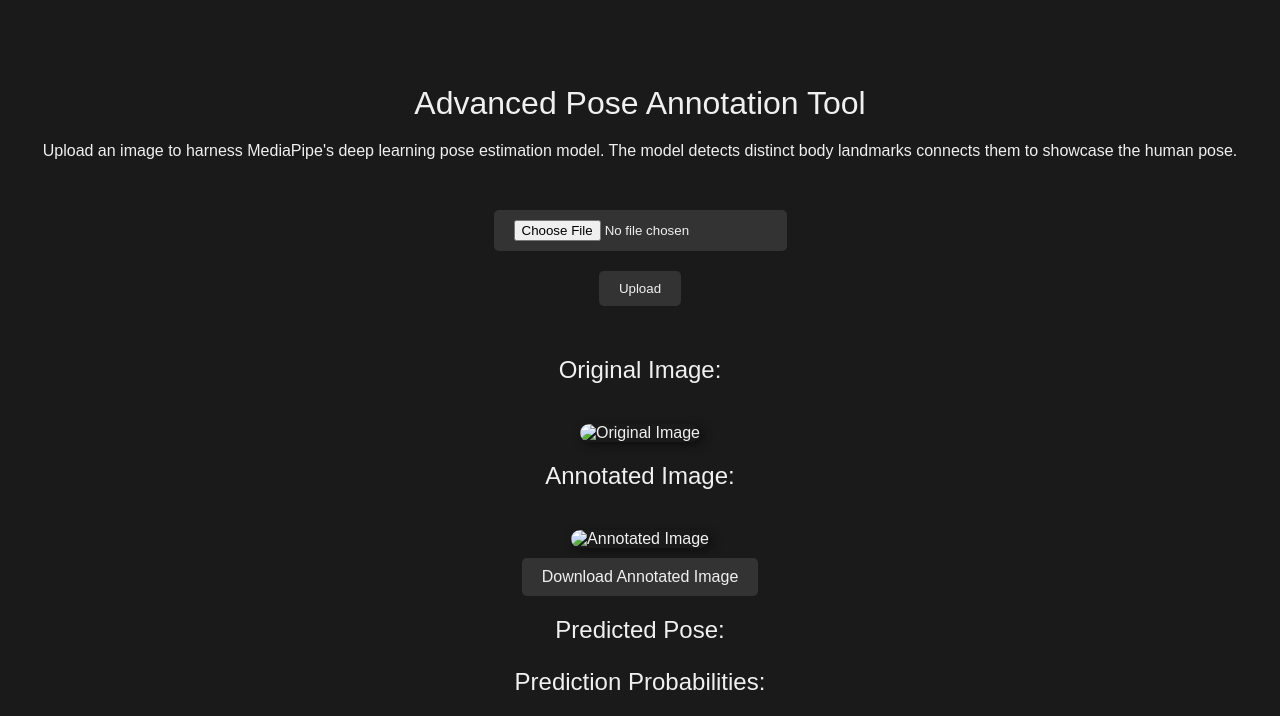
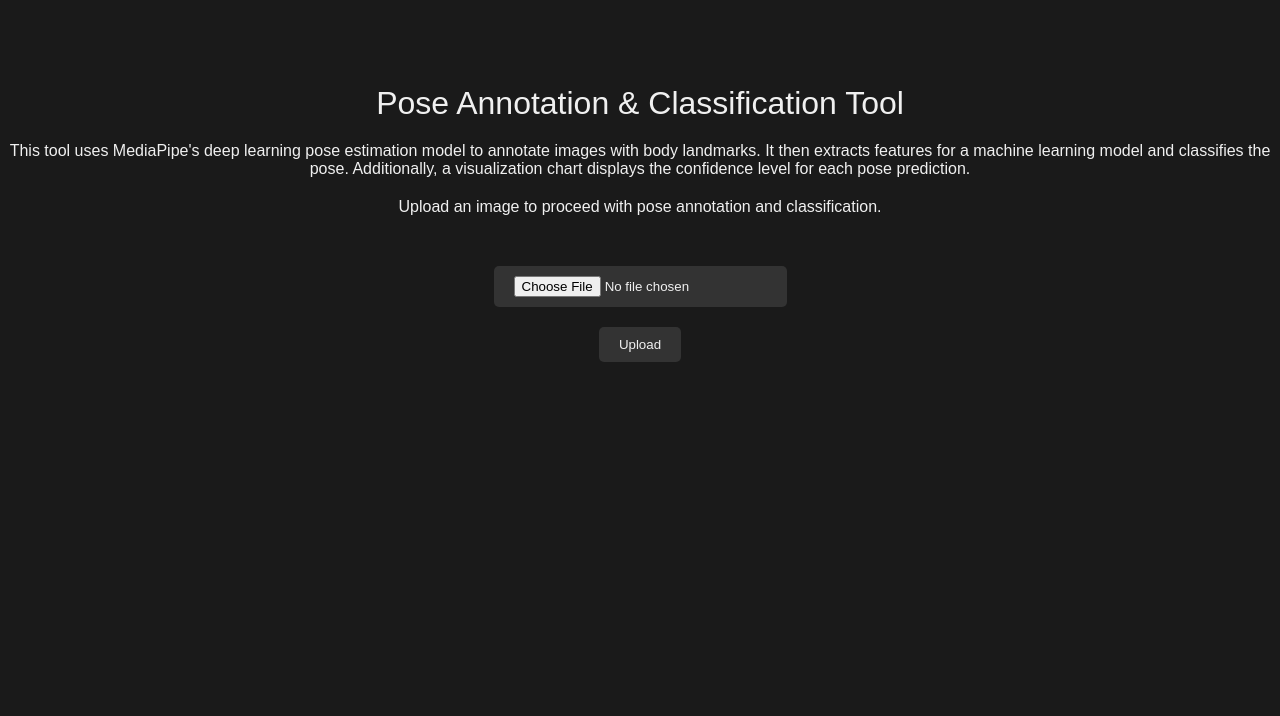
Before and after one commit to SloughJE/aerial_straps_classifier, a FastAPI app: page / in a window 1280 px wide. Shown: the top 716 px of the page. After the commit the page ends 362 px from the top, so only its background shows below. Run offline with FastAPI, Linux system fonts and the light colour scheme.

Commit message:
updates to saving

```diff
--- a/api/main.py
+++ b/api/main.py
@@ -1,89 +1,87 @@
-from fastapi import FastAPI, File, UploadFile
+from fastapi import FastAPI, File, UploadFile, HTTPException
 from fastapi.templating import Jinja2Templates
 from fastapi.staticfiles import StaticFiles
 from pathlib import Path
+import os
+import shutil
+from datetime import datetime
 
-
-import os
-from joblib import dump, load
-import xgboost as xgb
-import shutil
+from joblib import load
 from src.features.extract_landmarks import extract_landmarks
 from src.features.make_features import extract_features_from_single_landmark_csv
 from src.models.train_model import convert_spatial_features_to_categorical
 from .visualization.charts import create_probability_chart
+import logging
+
+logging.basicConfig(level=logging.INFO)
+logger = logging.getLogger(__name__)
 
 app = FastAPI()
 
-# Mount the static files directory to a path
+# Constants
+UPLOAD_DIR = "api/uploaded_images"
+MODEL_PATH = "models/dev/xgb/xgb_model.joblib"
+LABEL_ENCODER_PATH = "models/dev/xgb/label_encoder.pkl"
+Path(UPLOAD_DIR).mkdir(parents=True, exist_ok=True)
 base_directory = Path(__file__).parent
+templates = Jinja2Templates(directory="api/templates")
+
 app.mount("/uploaded_images", StaticFiles(directory=base_directory / "uploaded_images"), name="uploaded_images")
-
-UPLOAD_DIR = "api/uploaded_images"
-Path(UPLOAD_DIR).mkdir(parents=True, exist_ok=True)
-
-templates = Jinja2Templates(directory="api/templates")
 
 @app.get("/")
 async def serve_page():
     return templates.TemplateResponse("index.html", {"request": {}})
 
+def save_uploaded_file(file: UploadFile, new_filename: str = "temp.jpg") -> str:
+    input_path = os.path.join(UPLOAD_DIR, new_filename)
+    with open(input_path, "wb") as buffer:
+        shutil.copyfileobj(file.file, buffer)
+    return input_path
+
+def extract_image_features(input_path: str):
+    # As we're always using "temp.jpg", we don't need to extract the filename_without_extension
+    og_img_path = input_path
+    annotated_img_path = os.path.join(UPLOAD_DIR, "annotated_temp.jpg")
+    df_landmarks = extract_landmarks(input_path, annotated_img_path, is_video=False, write_output=True)
+
+    landmarks_csv_path = os.path.join(UPLOAD_DIR, "temp_landmarks.csv")
+    df_landmarks.to_csv(landmarks_csv_path, index=False)
+
+    df_features = extract_features_from_single_landmark_csv(landmarks_csv_path, UPLOAD_DIR)
+    return df_features, og_img_path, annotated_img_path
+
+
+def get_pose_prediction(df_features):
+    xgb_model = load(MODEL_PATH)
+    label_encoder = load(LABEL_ENCODER_PATH)
+    features_for_prediction = df_features.drop(columns=['filename', 'frame_number'])
+    features_for_prediction = convert_spatial_features_to_categorical(features_for_prediction)
+    pose_encoded = xgb_model.predict(features_for_prediction)
+    pose_decoded = label_encoder.inverse_transform(pose_encoded)[0]
+    probabilities = xgb_model.predict_proba(features_for_prediction).flatten()
+    pose_labels = label_encoder.classes_
+    return pose_decoded, probabilities, pose_labels
+
+
 @app.post("/upload/")
 async def upload_file(file: UploadFile = File(...)):
     try:
-        # Step 1: Read and Display the Uploaded Image
-        filename = file.filename
-        input_path = os.path.join(UPLOAD_DIR, filename)
-        with open(input_path, "wb") as buffer:
-            shutil.copyfileobj(file.file, buffer)
+        input_path = save_uploaded_file(file)
+        df_features, og_img_path, annotated_img_path = extract_image_features(input_path)
+        pose_decoded, probabilities, pose_labels = get_pose_prediction(df_features)
 
-        og_img_path = os.path.join(UPLOAD_DIR, filename)
-        # Step 2: Extract Landmarks and Save the Annotated Image
-        annotated_img_path = os.path.join(UPLOAD_DIR, "annotated_" + filename)
-        df_landmarks = extract_landmarks(input_path, annotated_img_path, is_video=False, write_output=True)
-
-        # Save df_landmarks to a temporary CSV
-        filename_without_extension = os.path.splitext(filename)[0]
-        landmarks_csv_path = os.path.join(UPLOAD_DIR, f"{filename_without_extension}_landmarks.csv")
-        df_landmarks.to_csv(landmarks_csv_path, index=False)
-
-        # Step 3: Extract Features from Landmarks
-        features_directory = UPLOAD_DIR
-
-        df_features = extract_features_from_single_landmark_csv(landmarks_csv_path, features_directory)
-
-        #print(df_features.columns)
-        # Load the trained XGBoost model and label encoder
-        #MODEL_PATH = "models/prod/xgb/xgb_prod_model.pkl"
-        #MODEL_PATH = "models/dev/xgb/xgb_model.pkl"
-
-        # Paths for the trained XGBoost model and label encoder
-        MODEL_PATH = "models/dev/xgb/xgb_model.joblib"
-        LABEL_ENCODER_PATH = "models/dev/xgb/label_encoder.pkl"
-
-        # Load the trained XGBoost model and label encoder using joblib
-        xgb_model = load(MODEL_PATH)
-        label_encoder = load(LABEL_ENCODER_PATH)
-
-        # Assuming df_features is your DataFrame with the extracted features
-        features_for_prediction = df_features.drop(columns=['filename', 'frame_number'])
-        features_for_prediction = convert_spatial_features_to_categorical(features_for_prediction)
-        pose_encoded = xgb_model.predict(features_for_prediction)
-        pose_decoded = label_encoder.inverse_transform(pose_encoded)[0]  # Decode to actual pose name
-        probabilities = xgb_model.predict_proba(features_for_prediction).flatten()
-
-        # Get pose labels from the label encoder
-        pose_labels = label_encoder.classes_
-        # Create and save the bar chart
-
-        chart_filename = os.path.join(UPLOAD_DIR, f"{filename_without_extension}_chart.html")
-
+        chart_filename = os.path.join(UPLOAD_DIR, "temp_chart.html")
         create_probability_chart(probabilities, pose_labels, chart_filename, og_img_path)
 
-        # Step 4: Display the Annotated Image
-        return {"original_filename": input_path, "annotated_filename": annotated_img_path, "predicted_pose": pose_decoded,
-                "chart_filename": chart_filename
-}
+        current_timestamp = datetime.now().timestamp()
+
+        return {
+            "original_filename": f"{input_path}?t={current_timestamp}",
+            "annotated_filename": f"{annotated_img_path}?t={current_timestamp}",
+            "predicted_pose": pose_decoded,
+            "chart_filename": f"{chart_filename}?t={current_timestamp}"
+        }
 
     except Exception as e:
-        return {"error": str(e)}
+        logger.error(f"An error occurred: {str(e)}")
+        raise HTTPException(status_code=500, detail=str(e))
--- a/api/templates/index.html
+++ b/api/templates/index.html
@@ -5,7 +5,7 @@
     <meta charset="UTF-8">
     <meta http-equiv="X-UA-Compatible" content="IE=edge">
     <meta name="viewport" content="width=device-width, initial-scale=1.0">
-    <title>Upload Image</title>
+    <title>Advanced Pose Annotation Tool</title>
     <style>
         body {
             font-family: 'Arial', sans-serif;
@@ -72,10 +72,9 @@
 </head>
 
 <body>
-    <h1>Advanced Pose Annotation Tool</h1>
-
-    <p>Upload an image to harness MediaPipe's deep learning pose estimation model.
-        The model detects distinct body landmarks connects them to showcase the human pose.</p>
+    <h1>Pose Annotation & Classification Tool</h1>
+    <p>This tool uses MediaPipe's deep learning pose estimation model to annotate images with body landmarks. It then extracts features for a machine learning model and classifies the pose. Additionally, a visualization chart displays the confidence level for each pose prediction.</p>
+    <p>Upload an image to proceed with pose annotation and classification.</p>
 
     <form id="uploadForm" enctype="multipart/form-data">
         <input type="file" id="fileInput" accept="image/*" required aria-label="Select an image to upload">
@@ -83,6 +82,8 @@
         <input type="submit" value="Upload">
     </form>
 
+    <!-- These sections will be initially hidden -->
+    <div id="results" style="display: none;">
         <div>
             <h2>Original Image:</h2>
             <img id="originalImage" src="" alt="Original Image" style="max-width: 500px;">
@@ -94,13 +95,14 @@
             <br>
             <a id="downloadLink" class="download-button" href="#" download>Download Annotated Image</a>
         </div>
+        <br>
         <div>
-        <h2>Predicted Pose:</h2>
-        <p id="predictedPose" style="font-size: 24px; font-weight: bold;"></p>
+            <h3><span>Predicted Pose: </span><span id="predictedPose" style="font-size: 24px; font-weight: bold;"></span></h3>
         </div>
+
         <div>
-        <h2>Prediction Probabilities:</h2>
             <iframe id="poseChart" style="width:700px; height:400px;"></iframe>
+        </div>
     </div>
 
 
@@ -120,7 +122,6 @@
             let result = await response.json();
             if (result.original_filename && result.annotated_filename) {
                 document.getElementById("originalImage").src = "/uploaded_images/" + result.original_filename.split("/").pop();
-
                 let annotatedImagePath = "/uploaded_images/" + result.annotated_filename.split("/").pop();
                 document.getElementById("annotatedImage").src = annotatedImagePath;
                 document.getElementById("downloadLink").href = annotatedImagePath; // set download link
@@ -132,7 +133,8 @@
                     document.getElementById("poseChart").src = chartPath;
                 }
 
-
+                // Display the results section
+                document.getElementById("results").style.display = "block";
             } else {
                 alert("Failed to process image.");
             }
--- a/api/visualization/charts.py
+++ b/api/visualization/charts.py
@@ -43,7 +43,7 @@ def create_probability_chart(probs, labels, filename, img_path):
 
     # Layout aesthetics
     fig.update_layout(
-        title='Predicted Pose Probabilities',
+        title='Prediction Confidence',
         xaxis=dict(
             title='Confidence Score',
             showgrid=True,
```
Lines whose indentation alone changed are shown as unchanged.
